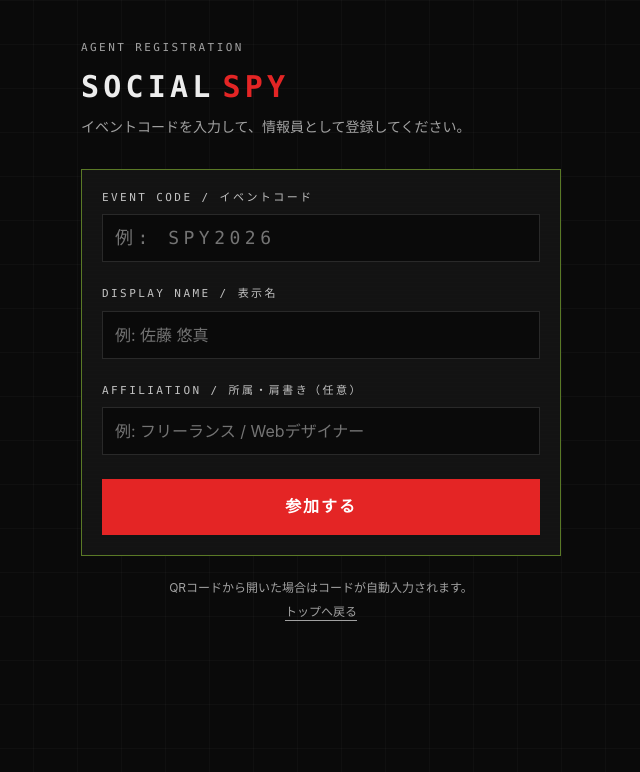
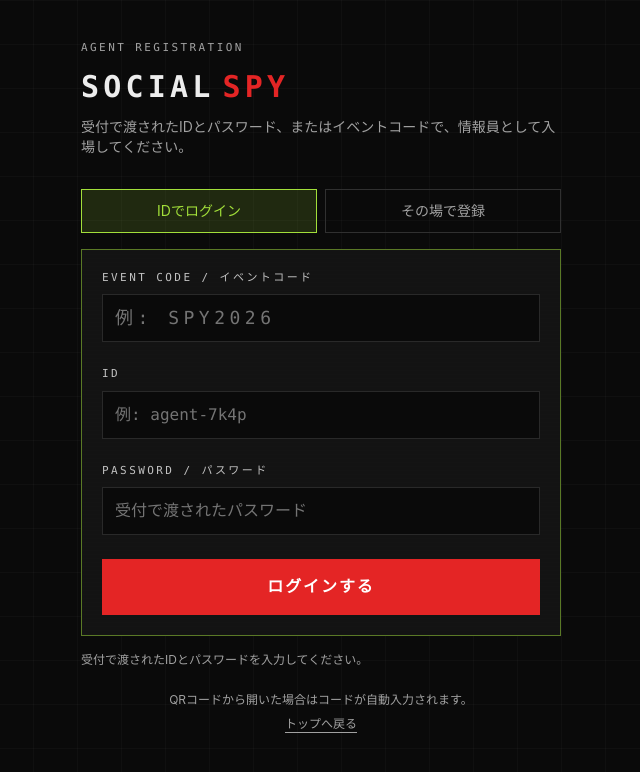
Before and after one commit to koki2130414/social-spy, a Next.js app: page /join in a window 1280 px wide. Shown: the top 772 px of the page, without its empty margins (319-959 px from the left). Built offline with nearby package versions, Linux system fonts and the light colour scheme.

Commit message:
feat(join): 参加画面にログインタブと無効リンクの案内を出す
参加用リンクが無効だったとき、行き止まりにせずログインへ誘導する。

```diff
--- a/src/app/join/page.tsx
+++ b/src/app/join/page.tsx
@@ -1,16 +1,16 @@
 import Link from 'next/link';
+import { AlertTriangle } from 'lucide-react';
 import { SpyLogo } from '@/components/spy/logo';
-import { ClassifiedPanel } from '@/components/spy/classified-panel';
-import { JoinForm } from './join-form';
+import { JoinPanel } from './join-panel';
 
 export const dynamic = 'force-dynamic';
 
 export default async function JoinPage({
   searchParams,
 }: {
-  searchParams: Promise<{ code?: string }>;
+  searchParams: Promise<{ code?: string; error?: string }>;
 }) {
-  const { code } = await searchParams;
+  const { code, error } = await searchParams;
 
   return (
     <main className="mx-auto w-full max-w-lg px-4 py-10">
@@ -18,13 +18,26 @@ export default async function JoinPage({
         <p className="label-mono">AGENT REGISTRATION</p>
         <SpyLogo />
         <p className="text-sm text-muted-foreground">
-          イベントコードを入力して、情報員として登録してください。
+          受付で渡されたIDとパスワード、またはイベントコードで、情報員として入場してください。
         </p>
       </header>
 
-      <ClassifiedPanel className="p-5" tone="intel">
-        <JoinForm initialCode={(code ?? '').toUpperCase()} />
-      </ClassifiedPanel>
+      {error === 'invalid-link' ? (
+        <div
+          role="alert"
+          className="mb-5 flex items-start gap-2 border border-primary/50 bg-primary/10 p-3 text-sm text-primary"
+        >
+          <AlertTriangle className="mt-0.5 h-4 w-4 shrink-0" aria-hidden />
+          <span>
+            参加用リンクが無効でした。運営から渡されたIDとパスワードでログインしてください。
+          </span>
+        </div>
+      ) : null}
+
+      <JoinPanel
+        initialCode={(code ?? '').toUpperCase()}
+        scannedQr={Boolean(code) && error !== 'invalid-link'}
+      />
 
       <p className="mt-6 text-center text-xs text-muted-foreground">
         QRコードから開いた場合はコードが自動入力されます。
```
